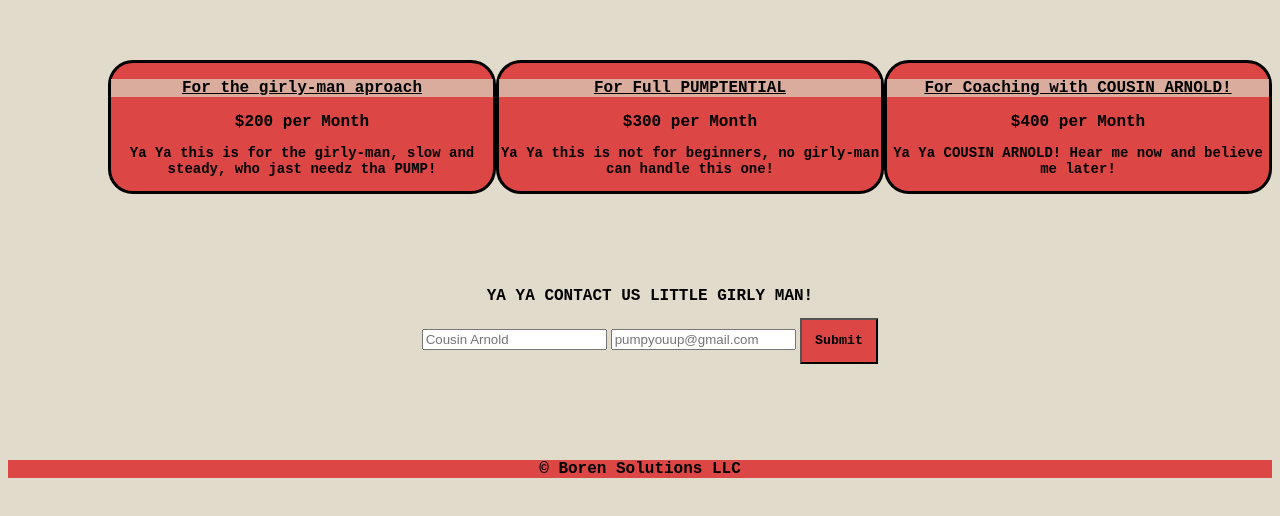
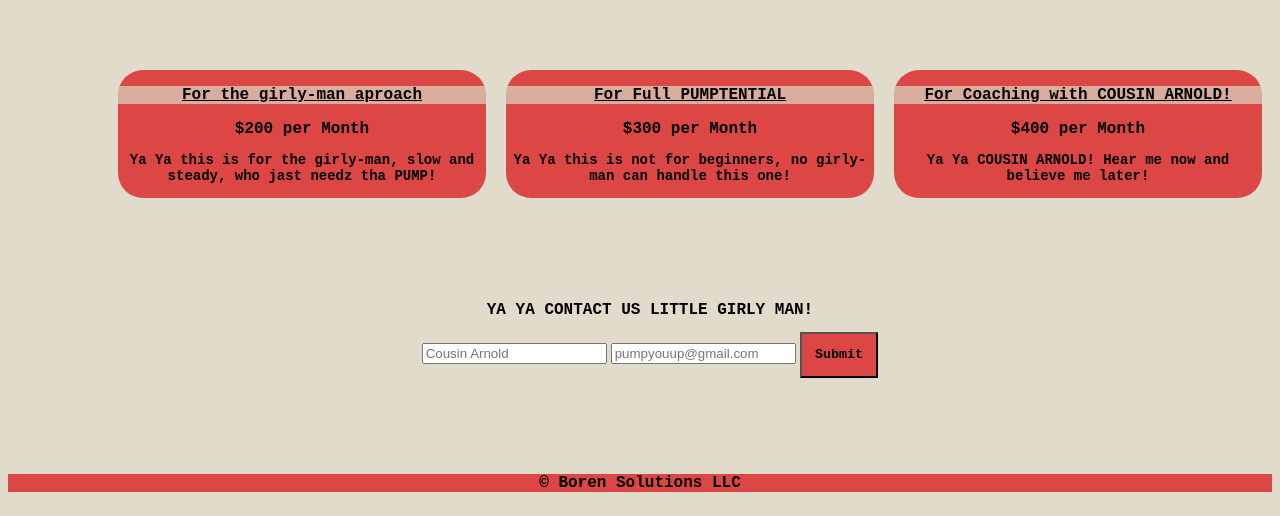
Before and after one commit to williycole/FCC_Product_Landing_Page, a plain HTML site: page index.html in a window 1280 px wide. Shown: the part 1338-1854 px from the top of the page. Drawn offline with Linux system fonts and the light colour scheme.

Commit message:
Update styles.css

```diff
--- a/styles.css
+++ b/styles.css
@@ -220,6 +220,8 @@ width: 70%;
 font-family: 'Courier New', Courier, monospace;
 font-weight: 700;
 background-color: rgba(221, 62, 62, 0.945);
+border-style: hidden;
+margin: 10px 10px 10px 10px;
 }
 @media (min-width: 768px) {
 .price-boxes {
```
